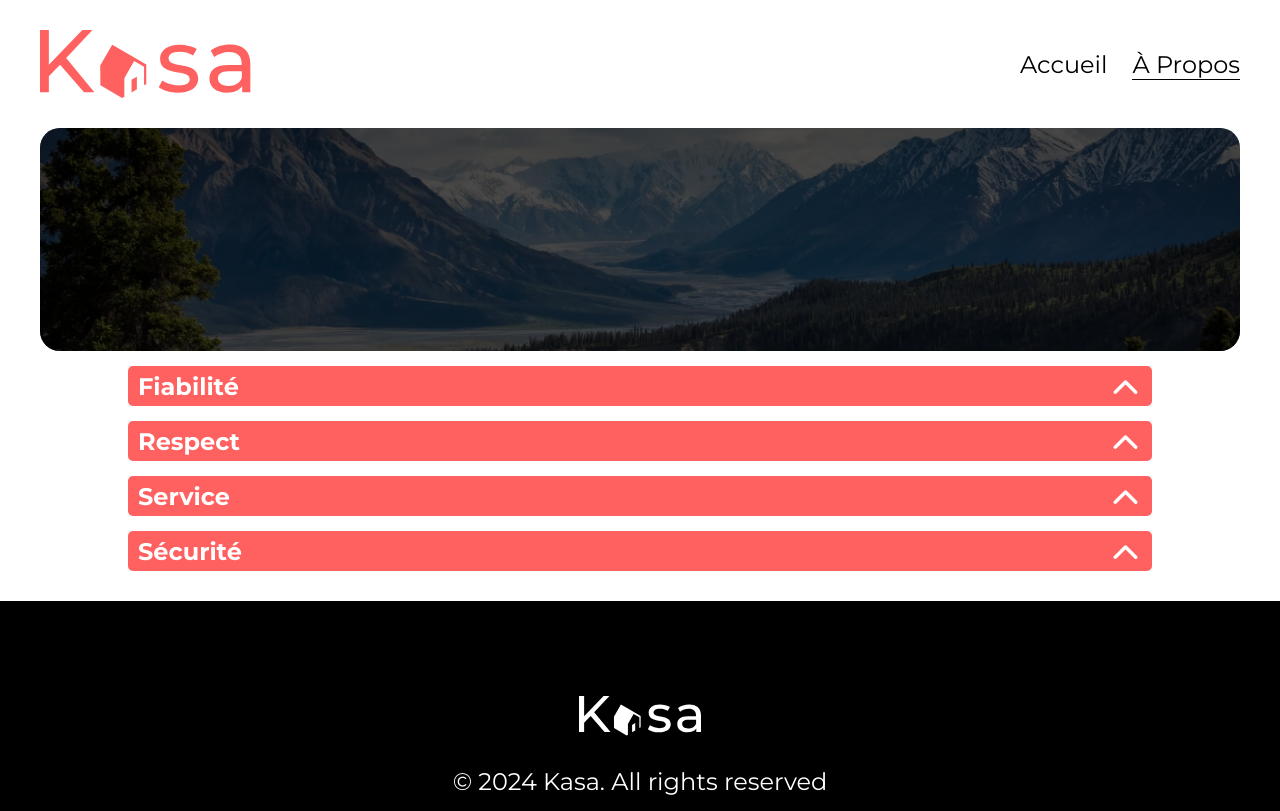
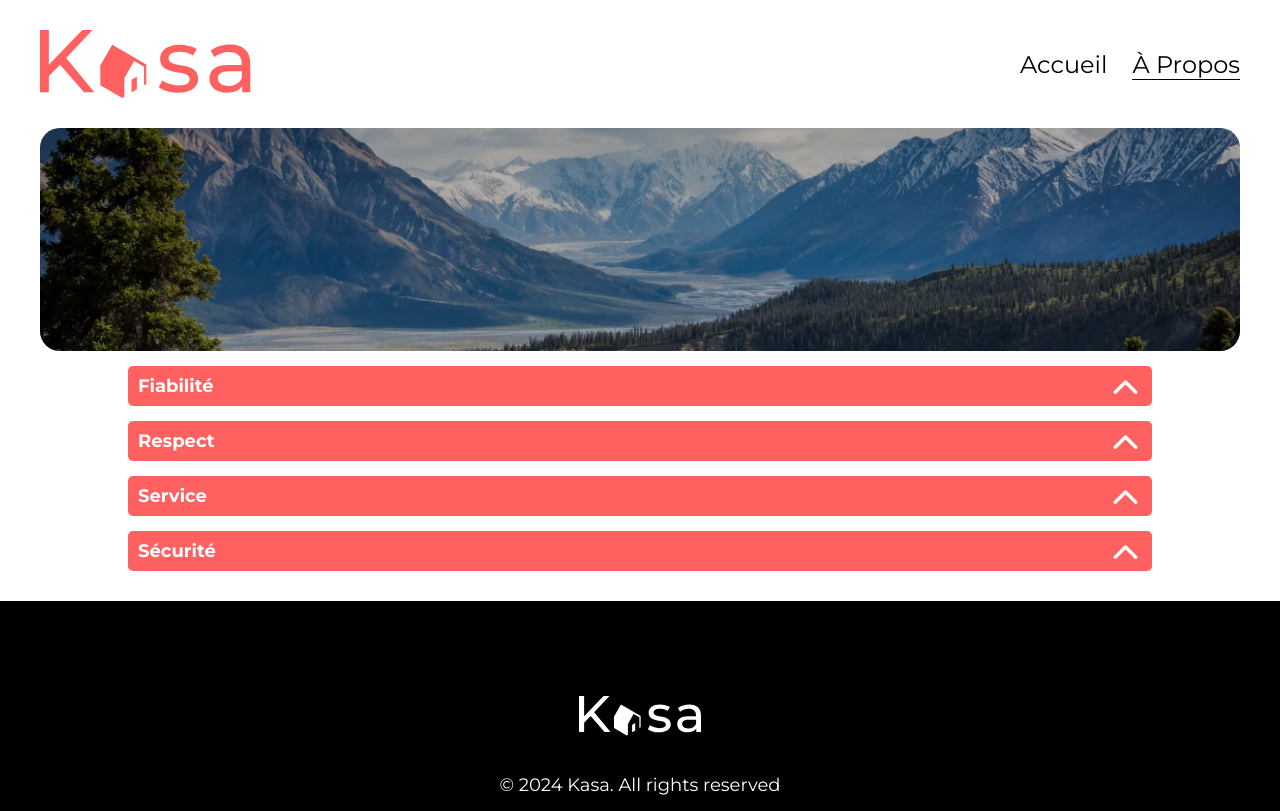
Before and after one commit to Cyril-hub-76/kasa, a React (Create React App) app: page /about in a window 1280 px wide. Built offline with nearby package versions, Linux system fonts and the light colour scheme.

Commit message:
Ajustements css : couleur, font-size, opcity du Banner.js etc...

```diff
--- a/src/components/Banner.js
+++ b/src/components/Banner.js
@@ -1,7 +1,7 @@
 import "../style/Banner.scss";
 export default function Banner({children, imgUrl}) {
     return(
-        <div className="banner" style={{backgroundImage: `url(${imgUrl})`}}>
+        <div className={children ? "banner opacity" : "banner lightOpacity"} style={{backgroundImage: `url(${imgUrl})`}}>
             {children}
         </div>
 
--- a/src/style/Banner.scss
+++ b/src/style/Banner.scss
@@ -1,3 +1,4 @@
+@import "../style/index.scss";
 $size: 100%;
 $height: 223px;
 $radius: 20px;
@@ -13,8 +14,8 @@ $position: 15px;
     background: center / cover;
     h2 {
         position: absolute;
-        color : #fff;
-        font-size: 40px;
+        color : $white;
+        font-size: $big;
     }
     &::before {
         position: absolute;
@@ -22,10 +23,19 @@ $position: 15px;
         top: 0;
         width: $size;
         height: $height;
-        background: rgba(0, 0, 0, 0.7);
         width: $size;
         height: 100%;
         border-radius: $radius;
+    }
+}
+.lightOpacity {
+    &::before {
+        background: rgba(0, 0, 0, 0.3);
+    }
+}
+.opacity {
+    &::before {
+        background: rgba(0, 0, 0, 0.7);
     }
 }
 @media (max-width: 725px){
--- a/src/style/Card.scss
+++ b/src/style/Card.scss
@@ -1,3 +1,4 @@
+@import "../style/index.scss";
 $width: 340px;
 $height: 340px;
 $radius: 12px;
@@ -9,7 +10,7 @@ $radius: 12px;
 
 .card {
     position: relative;
-    color: #fff;
+    color: $white;
     img {
         object-fit: cover;
     }
@@ -17,7 +18,7 @@ $radius: 12px;
         position: absolute;
         bottom: 15px;
         left: 15px;
-        font-size: 16px;
+        font-size: $small;
         width: 180px;
     }
     &::before {
--- a/src/style/Collapse.scss
+++ b/src/style/Collapse.scss
@@ -1,4 +1,4 @@
-@import "../style//index.scss";
+@import "../style/index.scss";
 
 $topBarCollapseWidth: 100%;
 $topBarCollapseHeigth: 40px;
@@ -36,7 +36,7 @@ p.content {
 }
 
 .active {
-    max-height: 300px;
+    max-height: 500px;
     overflow: hidden;
     transition: $transitionCollpase;
 }
--- a/src/style/Error.scss
+++ b/src/style/Error.scss
@@ -15,13 +15,13 @@
         font-size: 7em;
     }
     p {
-        font-size: 36px;
+        font-size: $big;
         padding: 50px 0;
         text-align: center;
     }
     a {
-        font-size: 18px;
-        color: black;
+        font-size: $small;
+        color: $black;
         text-decoration: underline;
     }
 }
@@ -33,7 +33,7 @@
             font-size: 96px;
         }
         p{
-            font-size: 18px;
+            font-size: $small;
             padding: 110px 0;
             display: flex;
             flex-direction: column;
--- a/src/style/Footer.scss
+++ b/src/style/Footer.scss
@@ -1,9 +1,10 @@
+@import "../style/index.scss";
 footer {
     height: 210px;
     padding: 15px;
     flex-direction: column-reverse;
-    color: #fff;
-    background: #000;
+    color: $white;
+    background: $black;
 }
 
 .footerDiv {
--- a/src/style/Header.scss
+++ b/src/style/Header.scss
@@ -1,3 +1,4 @@
+@import "../style/index.scss";
 .header {
     align-items: center;
     .navBarUl {
@@ -7,6 +8,7 @@
     .navBarUl a {
         color: black;
         text-decoration: none;
+        font-size: $medium;
     }
     .navBarUl a.active {
         border-bottom: 1px solid black;
@@ -31,3 +33,10 @@
         }
     }
 }
+@media (max-width: 375px) {
+    .header {
+        img {
+            width: 90px;
+        }
+    }
+}
--- a/src/style/Home.scss
+++ b/src/style/Home.scss
@@ -1,9 +1,10 @@
+@import "../style/index.scss";
 .grid {
 
     padding: 40px;
     border-radius: 20px;
     margin-top: 50px;
-    background: #f6f6f6;
+    background: $lightGrey;
     display: grid;
     grid-column-gap: 5px;
     grid-row-gap: 30px;
--- a/src/style/index.scss
+++ b/src/style/index.scss
@@ -1,17 +1,26 @@
+/*colors*/
+$corail: #FF6060;
+$white: white;
+$lightGrey: #f6f6f6;
+$black: #000;
+/*colors*/
+
+/*font sizes*/
+$big: 40px;
+$medium: 24px;
+$small: 18px;
+/*font sizes*/
+
 *, ::before, ::after {
   margin: 0;
   padding: 0;
   box-sizing: border-box;
-  font-size: 24px;
+  font-size: $small;
   font-family: 'Montserrat', sans-serif;
 }
-
-/*colors*/
-$corail: #FF6060;
-$white: white;
-$lightGrey: #f6f6f6;
-/*colors*/
-
+body {
+  background: $white;
+}
 .mainSize {
   max-width: 1240px;
   margin: 30px auto;
```
